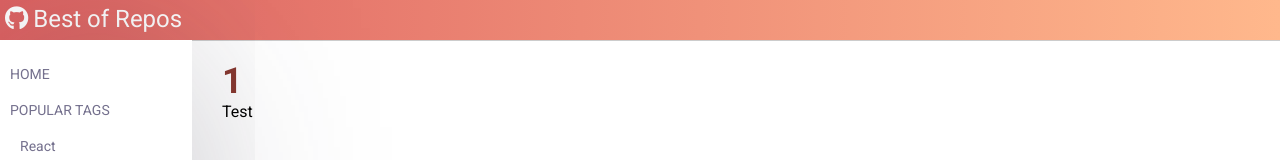
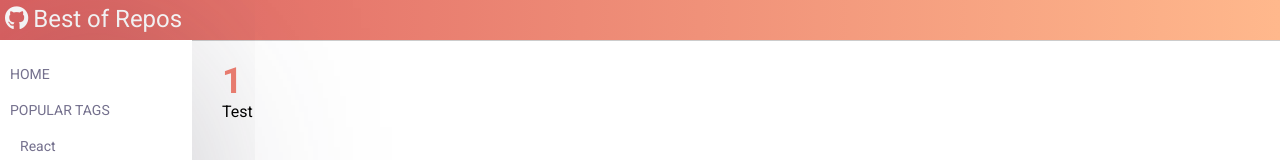
Before and after one commit to admn16/best.repos, a React (Create React App) app: page /repo/1/1 in a window 1280 px wide. Shown: the top 160 px of the page. Built offline with nearby package versions, Linux system fonts and the light colour scheme; no server answers.

Commit message:
Adjusted Repo's colors

```diff
--- a/src/views/Repo/Repo.js
+++ b/src/views/Repo/Repo.js
@@ -21,7 +21,7 @@ const Header = styled.div`
 `;
 
 const HeaderTitle = styled.h1`
-  color: #82362f;
+  color: #e77b6e;
   font-size: 36px;
   margin: 0;
   padding: 0;
```
